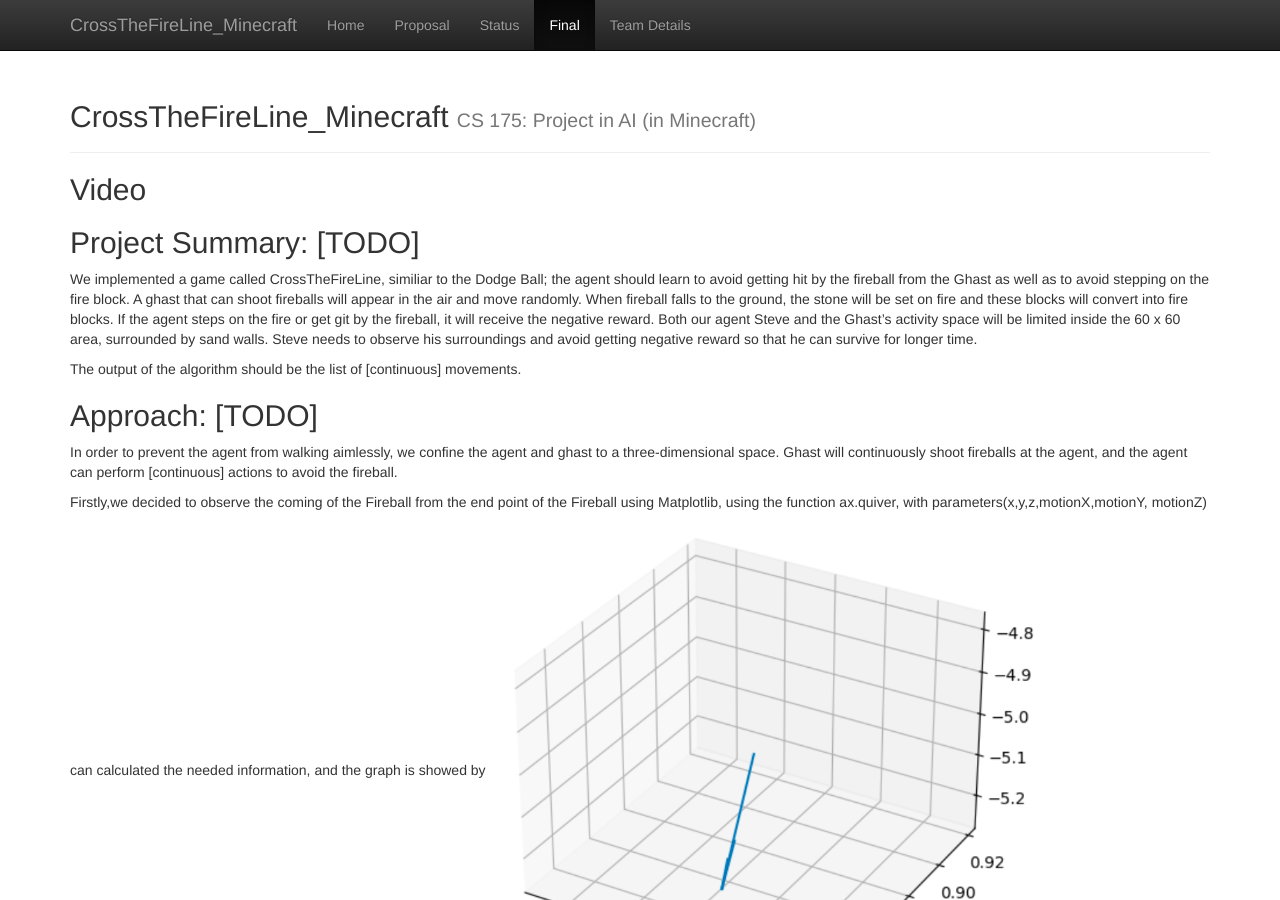
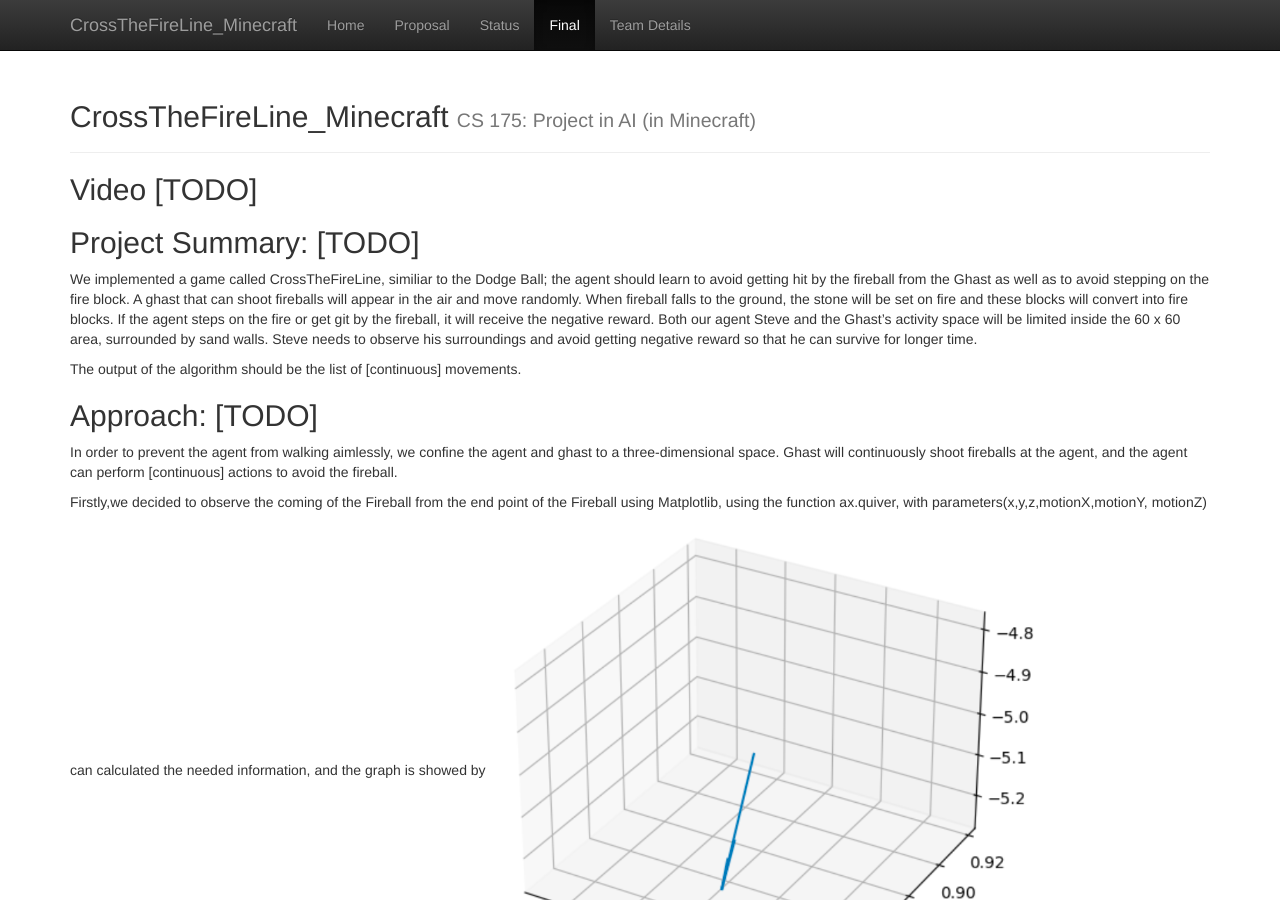
Before and after one commit to Chilly712/CrossTheFireLine_Minecraft, a Jekyll site: the page built from docs/final.md, in a window 1280 px wide and 900 px high. Built offline with Jekyll 4.4.1, drawn with Linux system fonts in a browser that asks for light colours.

Commit message:
Update final.md

```diff
--- a/docs/final.md
+++ b/docs/final.md
@@ -3,7 +3,7 @@ layout: default
 title: Final Report
 ---
 
-## Video
+## Video [TODO]
 
 
 ## Project Summary:  [TODO]
```
